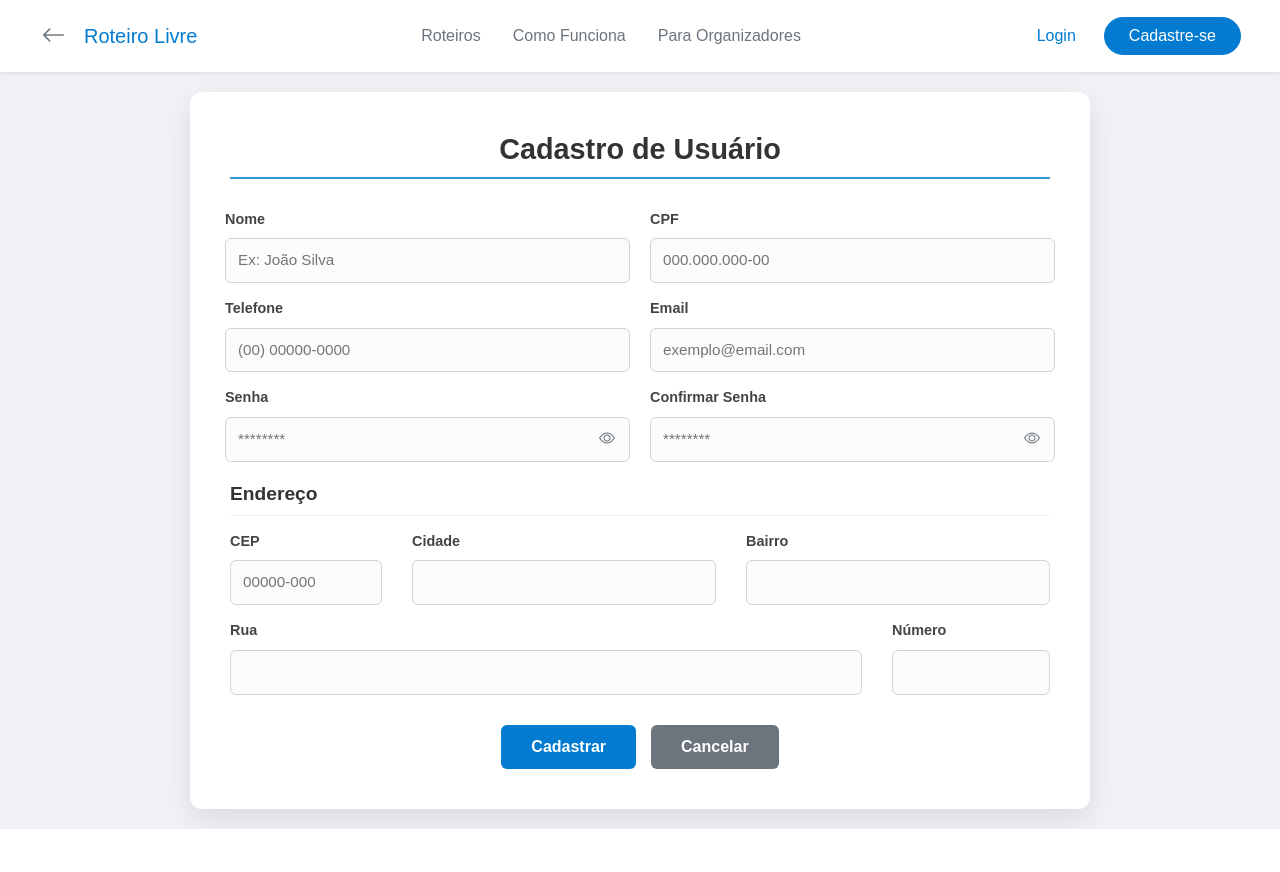
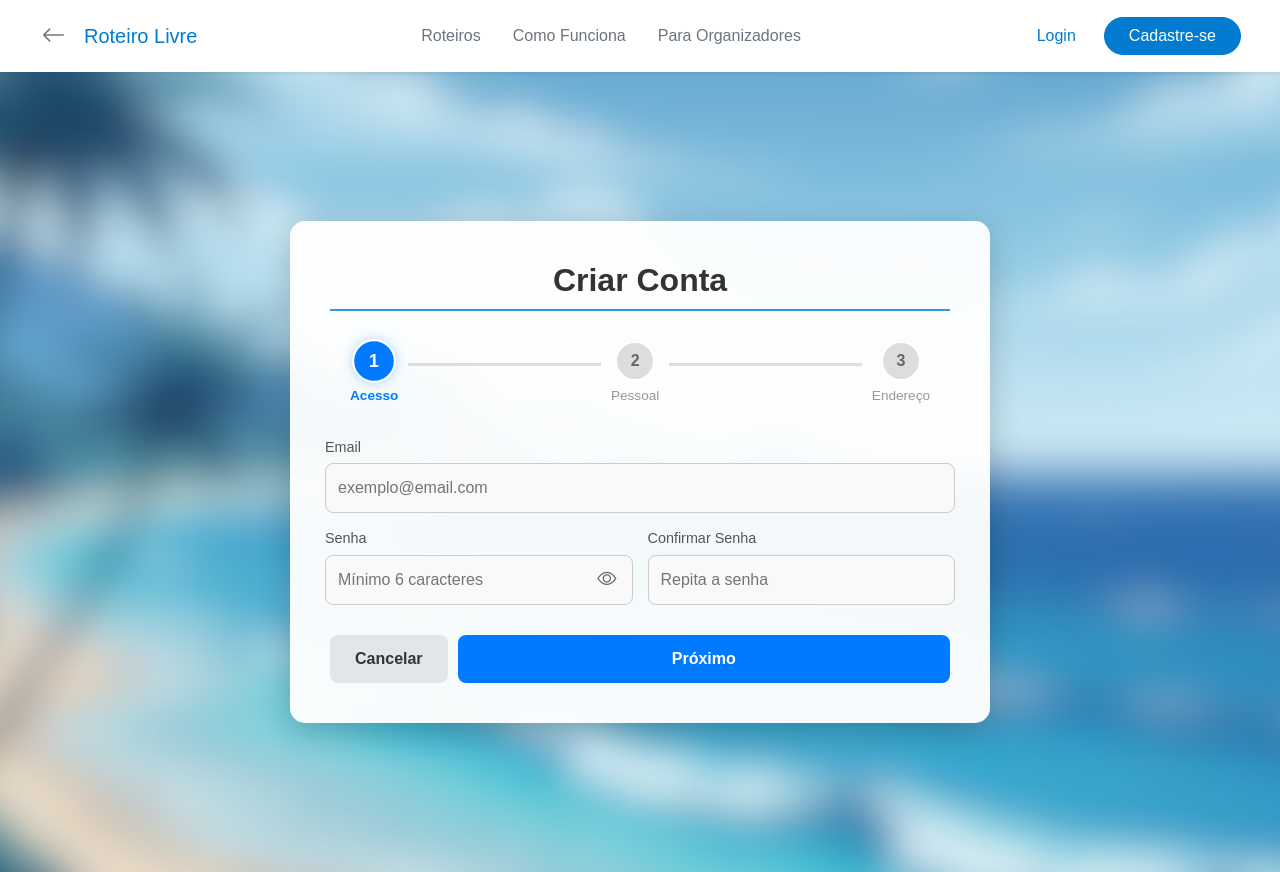
Before and after one commit to Rodrigo-Dourad0/prg04-rodrigo-front-end-react, a React (Vite) app in the folder projeto-web-react/: page /cadastro in a window 1280 px wide. Before the commit the page ends 829 px from the top, so only its background shows below. Built offline with nearby package versions, Linux system fonts and the light colour scheme.

Commit message:
Atualiza a tela cadastro cria api.js

```diff
--- a/projeto-web-react/package.json
+++ b/projeto-web-react/package.json
@@ -10,6 +10,7 @@
     "preview": "vite preview"
   },
   "dependencies": {
+    "axios": "^1.13.2",
     "react": "^19.2.0",
     "react-dom": "^19.2.0",
     "react-router-dom": "^7.9.6"
--- a/projeto-web-react/src/modules/Auth/hooks/useCadastro.js
+++ b/projeto-web-react/src/modules/Auth/hooks/useCadastro.js
@@ -1,33 +1,84 @@
 import { useState } from 'react';
+import { useNavigate } from 'react-router-dom';
+import api from '../../../shared/services/api';
 
 export function useCadastro() {
-  const [senha, setSenha] = useState('');
-  const [confirmarSenha, setConfirmarSenha] = useState('');
-  const [showSenha, setShowSenha] = useState(false);
-  const [showConfirmar, setShowConfirmar] = useState(false);
+  const navigate = useNavigate();
+  const [step, setStep] = useState(1);
+  const [loading, setLoading] = useState(false);
   const [erro, setErro] = useState('');
 
-  const handleCadastro = (e) => {
+  // Estado único para todos os campos
+  const [formData, setFormData] = useState({
+    email: '', senha: '', confirmarSenha: '',
+    nome: '', cpf: '', telefone: '',
+    cep: '', rua: '', numero: '', bairro: '', cidade: '', estado: ''
+  });
+
+  const [showSenha, setShowSenha] = useState(false);
+
+  const handleChange = (e) => {
+    const { name, value } = e.target;
+    setFormData(prev => ({ ...prev, [name]: value }));
+  };
+
+  // Transforma os dados soltos no JSON aninhado que o Java quer
+  const montarPayload = () => {
+    return {
+      email: formData.email,
+      senha: formData.senha,
+      pessoa: {
+        nome: formData.nome,
+        cpf: formData.cpf,
+        telefone: formData.telefone,
+        endereco: {
+          rua: formData.rua,
+          numero: formData.numero,
+          bairro: formData.bairro,
+          cidade: formData.cidade,
+          cep: formData.cep,
+          estado: formData.estado || 'BA' // Valor padrão se não tiver campo
+        }
+      }
+    };
+  };
+
+  const handleCadastro = async (e) => {
     e.preventDefault();
-    if (senha !== confirmarSenha) {
-      setErro('As senhas não coincidem.');
-      return false;
+    setErro('');
+    setLoading(true);
+
+    try {
+        const payload = montarPayload();
+        // Envia para o Back-end
+        await api.post('/usuarios/criar', payload);
+
+        alert('Cadastro realizado com sucesso!');
+        navigate('/'); // Volta para Home/Login
+    } catch (error) {
+        console.error("Erro:", error);
+        const msg = error.response?.data?.message || "Erro ao conectar com o servidor.";
+        setErro(msg);
+    } finally {
+        setLoading(false);
+    }
+  };
+
+  // Controle das etapas
+  const nextStep = () => {
+    if (step === 1) {
+        if (!formData.email || !formData.senha) return setErro("Preencha email e senha.");
+        if (formData.senha !== formData.confirmarSenha) return setErro("As senhas não coincidem.");
     }
     setErro('');
-    console.log('Cadastro validado');
-    // No futuro chamar a api para cadastrar
-    return true;
+    setStep(prev => prev + 1);
   };
 
+  const prevStep = () => setStep(prev => prev - 1);
   const toggleShowSenha = () => setShowSenha(!showSenha);
-  const toggleShowConfirmar = () => setShowConfirmar(!showConfirmar);
 
   return {
-    senha, setSenha,
-    confirmarSenha, setConfirmarSenha,
-    showSenha, toggleShowSenha,
-    showConfirmar, toggleShowConfirmar,
-    erro,
-    handleCadastro
+    step, formData, handleChange, nextStep, prevStep,
+    showSenha, toggleShowSenha, erro, loading, handleCadastro
   };
 }
--- a/projeto-web-react/src/modules/Auth/pages/Cadastro.jsx
+++ b/projeto-web-react/src/modules/Auth/pages/Cadastro.jsx
@@ -5,15 +5,15 @@ import '../styles/cadastro.css';
 
 function Cadastro() {
   const {
-    senha,
-    setSenha,
-    confirmarSenha,
-    setConfirmarSenha,
+    step,
+    formData,
+    handleChange,
+    nextStep,
+    prevStep,
     showSenha,
     toggleShowSenha,
-    showConfirmar,
-    toggleShowConfirmar,
     erro,
+    loading,
     handleCadastro
   } = useCadastro();
 
@@ -24,115 +24,224 @@ function Cadastro() {
       <div className="cadastro-wrapper">
         <div className="cadastro-box">
 
-            <h1 className="cadastro-title">Cadastro de Usuário</h1>
+            <h1 className="cadastro-title">Criar Conta</h1>
 
-            <form onSubmit={handleCadastro}>
-                <div className="form-row">
-                    <div className="form-col">
-                        <label className="form-label-cadastro">Nome</label>
-                        <input type="text" className="form-control-cadastro" placeholder="Ex: João Silva" />
+            {/* --- BARRA DE PROGRESSO --- */}
+            <div className="steps-indicator">
+                <div className={`step-item ${step >= 1 ? 'active' : ''}`}>
+                    <div className="step-circle">1</div>
+                    <span className="step-label">Acesso</span>
                 </div>
-                    <div className="form-col">
-                        <label className="form-label-cadastro">CPF</label>
-                        <input type="text" className="form-control-cadastro" placeholder="000.000.000-00" />
+                <div className="step-line"></div>
+                <div className={`step-item ${step >= 2 ? 'active' : ''}`}>
+                    <div className="step-circle">2</div>
+                    <span className="step-label">Pessoal</span>
+                </div>
+                <div className="step-line"></div>
+                <div className={`step-item ${step >= 3 ? 'active' : ''}`}>
+                    <div className="step-circle">3</div>
+                    <span className="step-label">Endereço</span>
                 </div>
             </div>
 
+            <form onSubmit={handleCadastro}>
+
+                {/* ETAPA 1: DADOS DE ACESSO */}
+                {step === 1 && (
+                    <div className="step-content fade-in">
                         <div className="form-row">
                             <div className="form-col">
-                        <label className="form-label-cadastro">Telefone</label>
-                        <input type="text" className="form-control-cadastro" placeholder="(00) 00000-0000" />
-                    </div>
-                    <div className="form-col">
                                 <label className="form-label-cadastro">Email</label>
-                        <input type="email" className="form-control-cadastro" placeholder="exemplo@email.com" />
+                                <input
+                                    name="email"
+                                    value={formData.email}
+                                    onChange={handleChange}
+                                    type="email"
+                                    className="form-control-cadastro"
+                                    placeholder="exemplo@email.com"
+                                    required
+                                />
                             </div>
                         </div>
-
-
                         <div className="form-row">
                             <div className="form-col">
                                 <label className="form-label-cadastro">Senha</label>
                                 <div className="password-input-container">
                                     <input
+                                        name="senha"
+                                        value={formData.senha}
+                                        onChange={handleChange}
                                         type={showSenha ? "text" : "password"}
                                         className="form-control-cadastro"
-                                placeholder="********"
-                                value={senha}
-                                onChange={(e) => setSenha(e.target.value)}
+                                        placeholder="Mínimo 6 caracteres"
+                                        required
                                     />
                                     <button
                                         type="button"
                                         className="btn-toggle-password"
                                         onClick={toggleShowSenha}
-                                aria-label={showSenha ? "Ocultar senha" : "Mostrar senha"}
                                     >
                                         <i className={showSenha ? "bi bi-eye-slash" : "bi bi-eye"}></i>
                                     </button>
                                 </div>
                             </div>
-
                             <div className="form-col">
                                 <label className="form-label-cadastro">Confirmar Senha</label>
                                 <div className="password-input-container">
                                     <input
-                                type={showConfirmar ? "text" : "password"}
+                                        name="confirmarSenha"
+                                        value={formData.confirmarSenha}
+                                        onChange={handleChange}
+                                        type={showSenha ? "text" : "password"}
                                         className="form-control-cadastro"
-                                placeholder="********"
-                                value={confirmarSenha}
-                                onChange={(e) => setConfirmarSenha(e.target.value)}
+                                        placeholder="Repita a senha"
+                                        required
+
+
+
                                     />
-                            <button
-                                type="button"
-                                className="btn-toggle-password"
-                                onClick={toggleShowConfirmar}
-                                aria-label={showConfirmar ? "Ocultar senha" : "Mostrar senha"}
-                            >
-                                <i className={showConfirmar ? "bi bi-eye-slash" : "bi bi-eye"}></i>
-                            </button>
                                 </div>
                             </div>
                         </div>
+                    </div>
+                )}
 
+                {/* ETAPA 2: DADOS PESSOAIS */}
+                {step === 2 && (
+                    <div className="step-content fade-in">
+                        <div className="form-row">
+                            <div className="form-col">
+                                <label className="form-label-cadastro">Nome Completo</label>
+                                <input
+                                    name="nome"
+                                    value={formData.nome}
+                                    onChange={handleChange}
+                                    type="text"
+                                    className="form-control-cadastro"
+                                    placeholder="Ex: João Silva"
+                                    required
+                                />
+                            </div>
+                        </div>
+                        <div className="form-row">
+                            <div className="form-col">
+                                <label className="form-label-cadastro">CPF</label>
+                                <input
+                                    name="cpf"
+                                    value={formData.cpf}
+                                    onChange={handleChange}
+                                    type="text"
+                                    className="form-control-cadastro"
+                                    placeholder="000.000.000-00"
+                                    required
+                                />
+                            </div>
+                            <div className="form-col">
+                                <label className="form-label-cadastro">Telefone</label>
+                                <input
+                                    name="telefone"
+                                    value={formData.telefone}
+                                    onChange={handleChange}
+                                    type="text"
+                                    className="form-control-cadastro"
+                                    placeholder="(00) 00000-0000"
+                                />
+                            </div>
+                        </div>
+                    </div>
+                )}
 
-                {erro && <div className="error-message">{erro}</div>}
-
-                <h3 className="section-title">Endereço</h3>
-
+                {/* ETAPA 3: ENDEREÇO */}
+                {step === 3 && (
+                    <div className="step-content fade-in">
                         <div className="form-row">
                             <div className="form-col col-small">
                                 <label className="form-label-cadastro">CEP</label>
-                        <input type="text" className="form-control-cadastro" placeholder="00000-000" />
+                                <input
+                                    name="cep"
+                                    value={formData.cep}
+                                    onChange={handleChange}
+                                    type="text"
+                                    className="form-control-cadastro"
+                                    placeholder="00000-000"
+                                />
                             </div>
                             <div className="form-col col-medium">
                                 <label className="form-label-cadastro">Cidade</label>
-                        <input type="text" className="form-control-cadastro" />
+                                <input
+                                    name="cidade"
+                                    value={formData.cidade}
+                                    onChange={handleChange}
+                                    type="text"
+                                    className="form-control-cadastro"
+                                />
                             </div>
                             <div className="form-col col-medium">
                                 <label className="form-label-cadastro">Bairro</label>
-                        <input type="text" className="form-control-cadastro" />
+                                <input
+                                    name="bairro"
+                                    value={formData.bairro}
+                                    onChange={handleChange}
+                                    type="text"
+                                    className="form-control-cadastro"
+                                />
                             </div>
                         </div>
 
                         <div className="form-row">
                             <div className="form-col col-large">
                                 <label className="form-label-cadastro">Rua</label>
-                        <input type="text" className="form-control-cadastro" />
+                                <input
+                                    name="rua"
+                                    value={formData.rua}
+                                    onChange={handleChange}
+                                    type="text"
+                                    className="form-control-cadastro"
+                                />
                             </div>
                             <div className="form-col col-small">
                                 <label className="form-label-cadastro">Número</label>
-                        <input type="text" className="form-control-cadastro" />
+                                <input
+                                    name="numero"
+                                    value={formData.numero}
+                                    onChange={handleChange}
+                                    type="text"
+                                    className="form-control-cadastro"
+                                />
                             </div>
                         </div>
+                    </div>
+                )}
 
+                {erro && <div className="error-message">{erro}</div>}
+
+                {/* BOTÕES DE NAVEGAÇÃO */}
                 <div className="button-group">
-                    <button type="submit" className="btn-registrar">
-                        Cadastrar
+
+                    {/* Botão Voltar (Aparece apenas nas etapas 2 e 3) */}
+                    {step > 1 && (
+                        <button type="button" onClick={prevStep} className="btn-voltar">
+                            Voltar
                         </button>
+                    )}
 
+                    {/* Botão Cancelar (Aparece apenas na etapa 1) */}
+                    {step === 1 && (
                         <Link to="/" className="btn-cancelar">
                             Cancelar
                         </Link>
+                    )}
+
+                    {/* Botão Próximo (Etapas 1 e 2) ou Cadastrar (Etapa 3) */}
+                    {step < 3 ? (
+                        <button type="button" onClick={nextStep} className="btn-registrar">
+                            Próximo
+                        </button>
+                    ) : (
+                        <button type="submit" className="btn-registrar" disabled={loading}>
+                            {loading ? 'Cadastrando...' : 'Finalizar Cadastro'}
+                        </button>
+                    )}
 
                 </div>
 
@@ -140,7 +249,6 @@ function Cadastro() {
 
         </div>
       </div>
-
     </>
   );
 }
--- a/projeto-web-react/src/modules/Auth/styles/cadastro.css
+++ b/projeto-web-react/src/modules/Auth/styles/cadastro.css
@@ -1,127 +1,157 @@
+/* Container Principal */
 .cadastro-wrapper {
     display: flex;
     justify-content: center;
     align-items: center;
-    min-height: calc(100vh - 80px);
+    min-height: 100vh;
+    background-image: url('/images/fundo.png');
+    background-size: cover;
+    background-position: center;
+    background-repeat: no-repeat;
     padding: 20px;
-    background-color: #f0f2f5;
 }
 
+/* Card Branco do Formulário */
 .cadastro-box {
-    background-color: #ffffff;
+    background-color: rgba(255, 255, 255, 0.95);
+    padding: 40px;
+    border-radius: 15px;
+    box-shadow: 0 8px 32px rgba(0, 0, 0, 0.2);
     width: 100%;
-    max-width: 900px;
-    padding: 40px;
-    border-radius: 12px;
-    box-shadow: 0 10px 30px rgba(0, 0, 0, 0.1);
+    max-width: 700px;
+    display: flex;
+    flex-direction: column;
 }
 
 .cadastro-title {
+    text-align: center;
     color: #333;
-    font-size: 1.8rem;
+    margin-bottom: 30px;
+    font-size: 2rem;
     font-weight: 700;
-    text-align: center;
-    margin-bottom: 30px;
 }
 
-.section-title {
-    font-size: 1.2rem;
-    font-weight: 700;
-    color: #333;
-    margin-top: 20px;
-    margin-bottom: 15px;
-    border-bottom: 1px solid #eee;
-    padding-bottom: 10px;
+/* --- INDICADOR DE ETAPAS --- */
+.steps-indicator {
+    display: flex;
+    justify-content: space-between;
+    align-items: center;
+    margin-bottom: 30px;
+    padding: 0 20px;
+    position: relative;
 }
 
+.step-item {
+    display: flex;
+    flex-direction: column;
+    align-items: center;
+    z-index: 2; /* Ficar acima da linha */
+    position: relative;
+}
+
+.step-circle {
+    width: 40px;
+    height: 40px;
+    background-color: #ddd;
+    color: #666;
+    border-radius: 50%;
+    display: flex;
+    justify-content: center;
+    align-items: center;
+    font-weight: bold;
+    margin-bottom: 5px;
+    transition: all 0.3s ease;
+    border: 2px solid #fff;
+}
+
+.step-label {
+    font-size: 0.85rem;
+    color: #999;
+    font-weight: 500;
+}
+
+/* Estado Ativo do Passo */
+.step-item.active .step-circle {
+    background-color: #007bff;
+    color: white;
+    transform: scale(1.1);
+    box-shadow: 0 0 10px rgba(0, 123, 255, 0.3);
+}
+
+.step-item.active .step-label {
+    color: #007bff;
+    font-weight: bold;
+}
+
+/* Linha Conectora */
+.step-line {
+    flex: 1;
+    height: 3px;
+    background-color: #ddd;
+    margin: 0 10px;
+    margin-bottom: 20px; /* Ajuste para alinhar com o circulo */
+}
+
+/* Animação suave entre telas */
+.fade-in {
+    animation: fadeIn 0.5s ease-in-out;
+}
+
+@keyframes fadeIn {
+    from { opacity: 0; transform: translateY(10px); }
+    to { opacity: 1; transform: translateY(0); }
+}
+
+/* --- FORMULÁRIO --- */
 .form-row {
     display: flex;
-    gap: 20px;
+    gap: 15px;
     margin-bottom: 15px;
 }
 
 .form-col {
+    flex: 1;
     display: flex;
     flex-direction: column;
-    flex: 1;
 }
 
+/* Tamanhos específicos para colunas */
 .col-small { flex: 1; }
 .col-medium { flex: 2; }
-.col-large { flex: 4; }
+.col-large { flex: 3; }
 
 .form-label-cadastro {
-    font-weight: 600;
-    color: #444;
-    margin-bottom: 8px;
     font-size: 0.9rem;
+    color: #555;
+    margin-bottom: 5px;
+    font-weight: 500;
 }
 
 .form-control-cadastro {
-    width: 100%;
-    padding: 10px 12px;
-    border: 1px solid #ced4da;
-    border-radius: 6px;
-    font-size: 0.95rem;
-    color: #495057;
-    background-color: #fcfcfc;
+    padding: 12px;
+    border: 1px solid #ccc;
+    border-radius: 8px;
+    font-size: 1rem;
+    background-color: #f9f9f9;
+    transition: border-color 0.3s;
 }
 
 .form-control-cadastro:focus {
-    border-color: #027BD1;
+    border-color: #007bff;
     outline: none;
-    box-shadow: 0 0 0 3px rgba(2, 123, 209, 0.1);
+    background-color: #fff;
 }
 
-.button-group {
-    display: flex;
-    justify-content: center;
-    gap: 15px;
-    margin-top: 30px;
-}
-
-.btn-registrar {
-    background-color: #027BD1;
-    color: white;
-    border: none;
-    padding: 10px 30px;
-    font-size: 1rem;
-    font-weight: 600;
-    border-radius: 6px;
-    cursor: pointer;
-    transition: background-color 0.2s;
-}
-
-.btn-registrar:hover {
-    background-color: #0056b3;
-}
-
-.btn-cancelar {
-    background-color: #6c757d;
-    color: white;
-    border: none;
-    padding: 10px 30px;
-    font-size: 1rem;
-    font-weight: 600;
-    border-radius: 6px;
-    cursor: pointer;
-    transition: background-color 0.2s;
-}
-
-.btn-cancelar:hover {
-    background-color: #5a6268;
-    color: white;
-    text-decoration: none;
-}
-
+/* Input de Senha com Olho */
 .password-input-container {
     position: relative;
     display: flex;
     align-items: center;
 }
 
-.password-input-container .form-control-cadastro {
-    padding-right: 45px;
+.password-input-container input {
+    width: 100%;
+    padding-right: 40px; /* Espaço para o ícone */
 }
 
 .btn-toggle-password {
@@ -130,32 +160,87 @@
     background: none;
     border: none;
     cursor: pointer;
-    color: #6c757d;
-    display: flex;
-    align-items: center;
-    justify-content: center;
-    padding: 5px;
-    transition: color 0.2s;
+    color: #666;
+    font-size: 1.2rem;
 }
 
-.btn-toggle-password:hover {
-    color: #027BD1;
-}
-
+/* Mensagem de Erro */
 .error-message {
     color: #dc3545;
     background-color: #f8d7da;
-    border: 1px solid #f5c6cb;
     padding: 10px;
-    border-radius: 6px;
+    border-radius: 5px;
     margin-bottom: 15px;
+    text-align: center;
     font-size: 0.9rem;
-    text-align: center;
 }
 
-@media (max-width: 768px) {
+/* --- BOTÕES --- */
+.button-group {
+    display: flex;
+    justify-content: space-between;
+    margin-top: 30px;
+    gap: 10px;
+}
+
+.btn-registrar {
+    background-color: #007bff;
+    color: white;
+    border: none;
+    padding: 12px 25px;
+    border-radius: 8px;
+    font-size: 1rem;
+    font-weight: 600;
+    cursor: pointer;
+    flex: 1;
+    transition: background 0.3s;
+}
+
+.btn-registrar:hover {
+    background-color: #0056b3;
+}
+
+.btn-registrar:disabled {
+    background-color: #ccc;
+    cursor: not-allowed;
+}
+
+.btn-voltar, .btn-cancelar {
+    background-color: #e2e6ea;
+    color: #333;
+    border: none;
+    padding: 12px 25px;
+    border-radius: 8px;
+    font-size: 1rem;
+    font-weight: 600;
+    cursor: pointer;
+    text-decoration: none;
+    text-align: center;
+    display: inline-block;
+    transition: background 0.3s;
+}
+
+.btn-voltar:hover, .btn-cancelar:hover {
+    background-color: #dbe0e5;
+    color: #000;
+}
+
+/* Responsividade */
+@media (max-width: 600px) {
     .form-row {
         flex-direction: column;
         gap: 10px;
     }
+
+    .cadastro-box {
+        padding: 20px;
+    }
+
+    .steps-indicator {
+        margin-bottom: 20px;
+    }
+
+    .step-label {
+        display: none; /* Esconde texto em telas muito pequenas */
+    }
 }
--- /dev/null
+++ b/projeto-web-react/src/shared/services/api.js
@@ -0,0 +1,10 @@
+import axios from 'axios';
+
+const api = axios.create({
+    baseURL: 'http://localhost:8080',
+    headers: {
+        'Content-Type': 'application/json',
+    },
+});
+
+export default api;
```
Also changed, not shown: 1 other file (tests, documents, lock files or other folders). Lines whose indentation alone changed are shown as unchanged.
